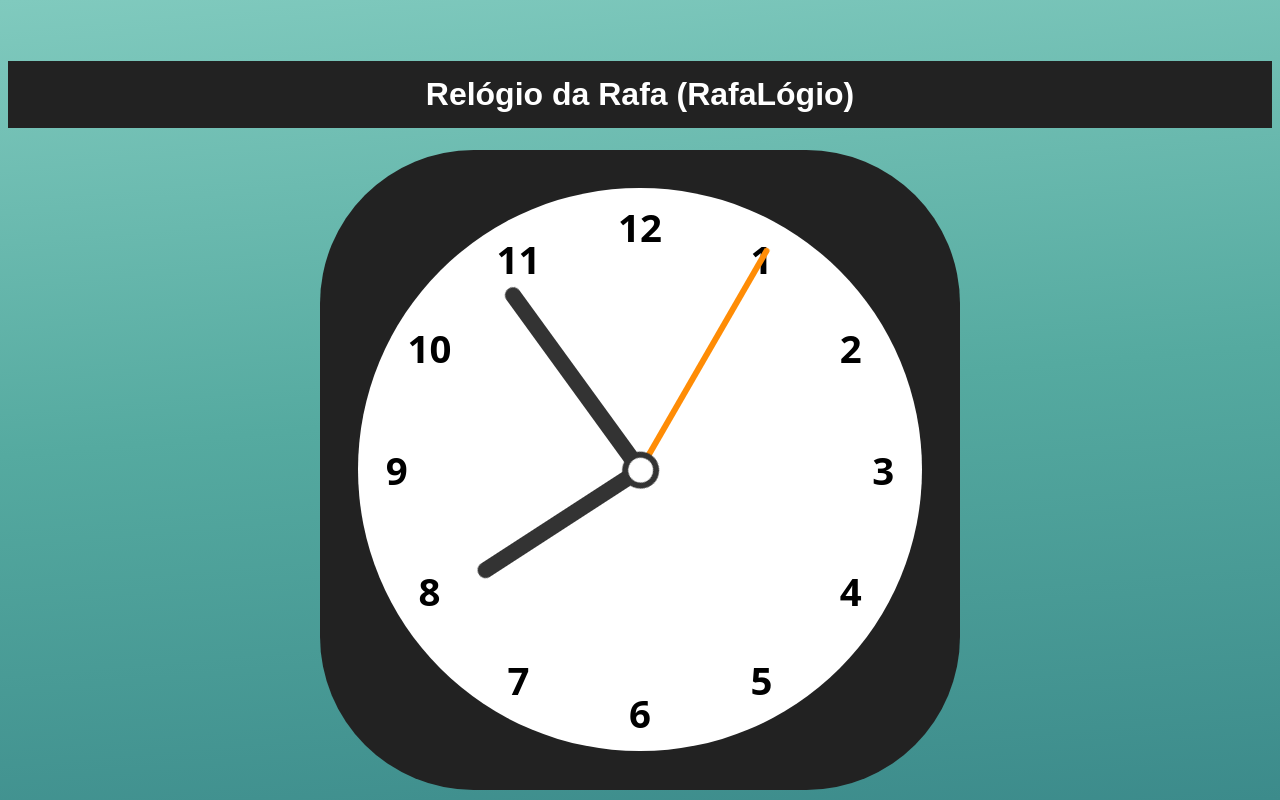
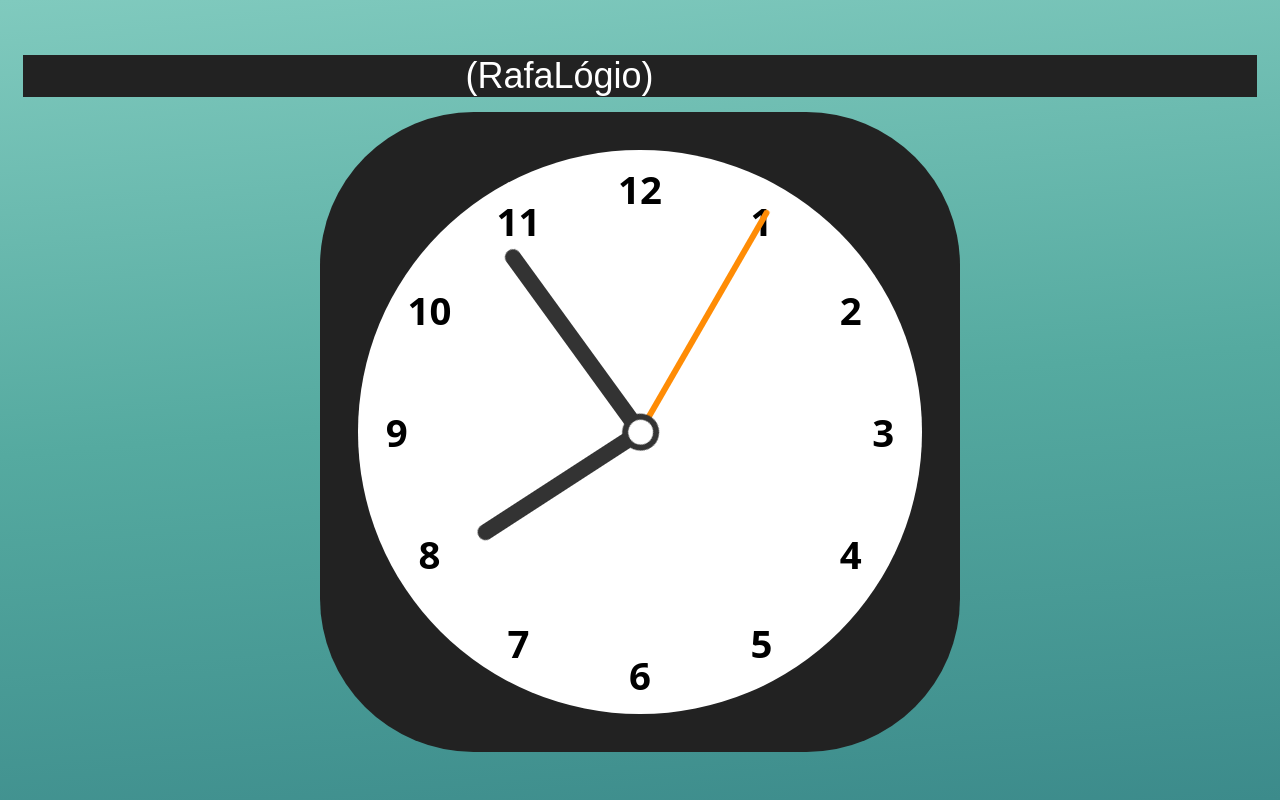
Before and after one commit to elandeol1969/projeto_relogio_online, a plain HTML site: page index.html in a window 1280 px wide. Drawn offline with Linux system fonts and the light colour scheme.

Commit message:
Segunda Versão do Relógio em 25/02/2024

```diff
--- a/index.html
+++ b/index.html
@@ -10,7 +10,9 @@
 
 <body>
     <main>
-        <h1 class="titulo">Relógio da Rafa (RafaLógio)</h1>
+        <header class="cabecalho">
+            <div class="cabecalho__titulo">(RafaLógio)</div>
+        </header>
         <p><small>CSS sin() and cos() does <strong>NOT</strong> work in your browser.</small></p>
         <div class="clock">
             <div class="clock-face" id="app">
--- a/style.css
+++ b/style.css
@@ -15,13 +15,15 @@
     place-content: center;
 }
 
-.titulo{
+.cabecalho{
     color: white;
-    display: flex;
-    place-content: center;
+    /* place-content: center; */
     font-family: Arial, Helvetica, sans-serif;
+    font-size: 36px;
     background: #222;
-    padding: 15px 0px;
+    padding: 10px 0px;
+    margin: 15px;
+    padding: 0% 30% 0% 35%;
 
 }
 
```
